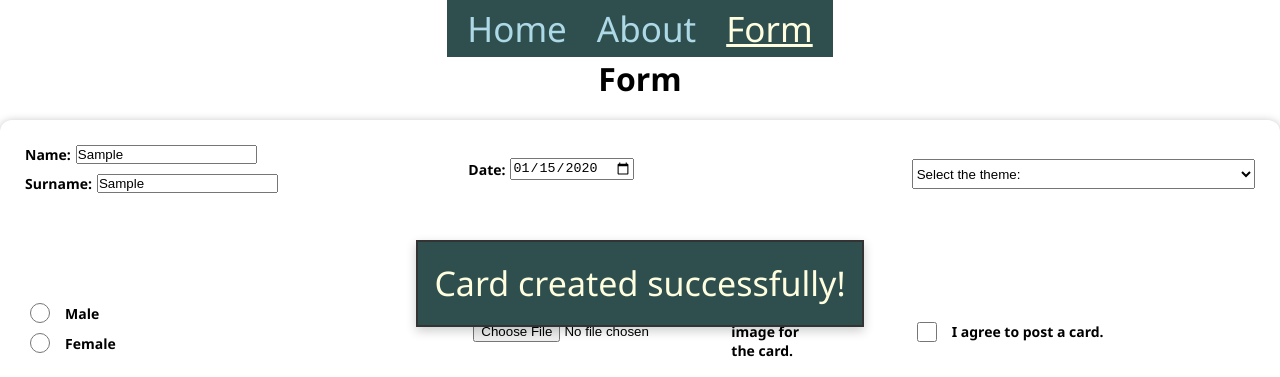
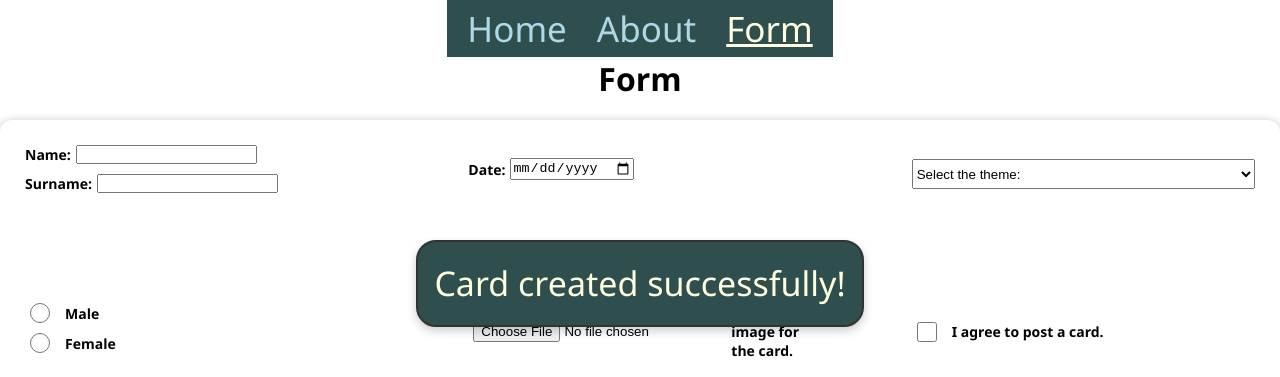
Before and after one commit to Gregory-Vinokur/React2023Q1, a React (Vite) app: page /form in a window 1280 px wide. Both pictures are taken after typing "Sample", "Sample", "2020-01-15" into the empty fields and a click on the button "Create a card". Shown: the top 377 px of the page. Built offline with nearby package versions, Linux system fonts and the light colour scheme.

Commit message:
feat: add form reset

```diff
--- a/src/components/organisms/Form/Form.tsx
+++ b/src/components/organisms/Form/Form.tsx
@@ -10,7 +10,7 @@ interface IFormProps {
 }
 
 class Form extends Component<IFormProps> {
-  formRef: React.RefObject<FormTemplate>;
+  formRef: React.RefObject<HTMLFormElement>;
   nameRef: React.RefObject<HTMLInputElement>;
   surnameRef: React.RefObject<HTMLInputElement>;
   dateRef: React.RefObject<HTMLInputElement>;
@@ -57,14 +57,12 @@ class Form extends Component<IFormProps> {
       gender: formData.radio,
     };
     this.props.createCard(card);
-    if (this.formRef.current) {
-      this.formRef.current.reset();
-    }
+    this.formRef.current?.reset();
   };
 
   render() {
     return (
-      <FormTemplate onSubmit={this.handleSubmit} ref={this.formRef}>
+      <FormTemplate onSubmit={this.handleSubmit} formRef={this.formRef}>
         <div>
           <InputWithLabel type="text" text="Name:" inputRef={this.nameRef} />
           <InputWithLabel type="text" text="Surname:" inputRef={this.surnameRef} />
--- a/src/components/templates/Form/FormTemplate.tsx
+++ b/src/components/templates/Form/FormTemplate.tsx
@@ -7,11 +7,9 @@ interface FormTemplateProps extends FormHTMLAttributes<HTMLFormElement> {
 }
 
 class FormTemplate extends Component<FormTemplateProps> {
-  formRef = React.createRef<HTMLFormElement>();
-
   reset = () => {
-    if (this.formRef.current) {
-      this.formRef.current.reset();
+    if (this.props.formRef?.current) {
+      this.props.formRef.current.reset();
     }
   };
   render() {
--- a/src/components/templates/Popup/Popup.module.css
+++ b/src/components/templates/Popup/Popup.module.css
@@ -6,6 +6,7 @@
   padding: 16px;
   border: 2px solid #333;
   background-color: darkslategray;
+  border-radius: 20px;
   box-shadow: 0px 4px 10px rgba(0, 0, 0, 0.2);
   font-size: 34px;
   line-height: 1.5;
```
